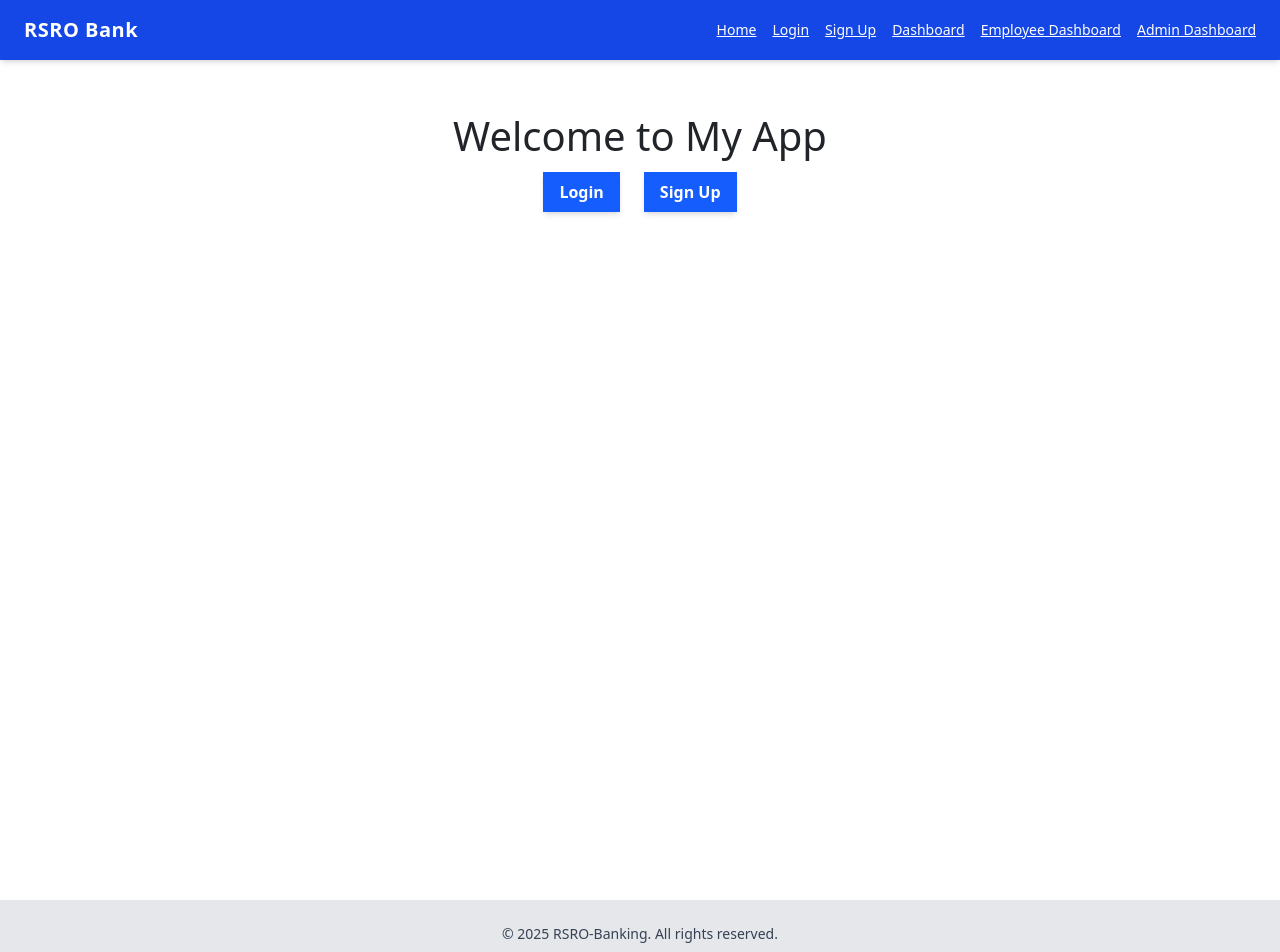
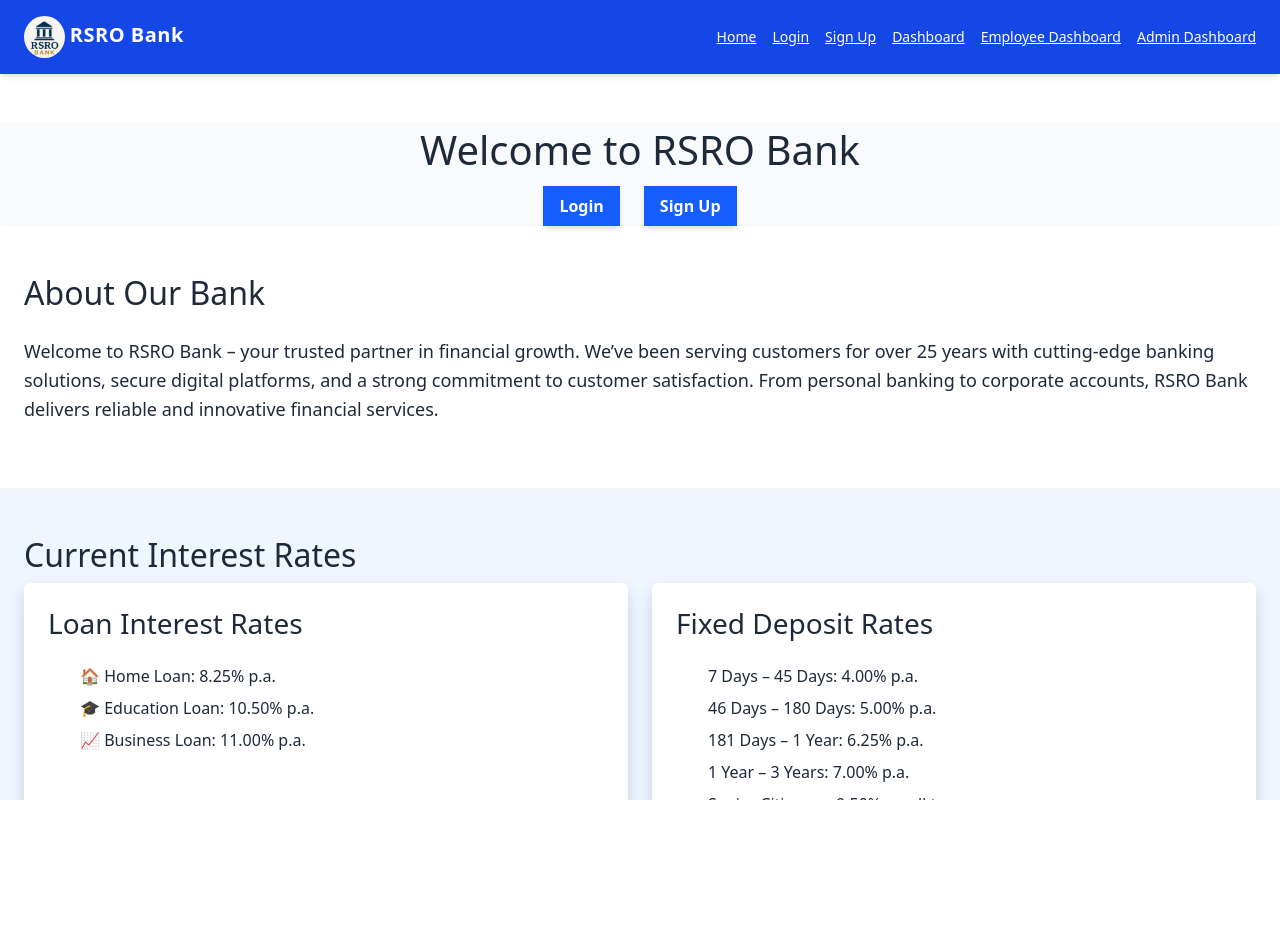
Before and after one commit to RSROBank/CDAC_RSRO_Project, a React (Vite) app in the folder Frontend/category-products-frontend/: page / in a window 1280 px wide. Shown: the top 952 px of the page. After the commit the page ends 800 px from the top, so only its background shows below. Built offline with nearby package versions, Linux system fonts and the light colour scheme.

Commit message:
Frontend Beautification

```diff
--- a/Frontend/category-products-frontend/src/App.jsx
+++ b/Frontend/category-products-frontend/src/App.jsx
@@ -1,38 +1,40 @@
 import "./App.css";
+import { Routes, Route } from "react-router-dom";
+import { ToastContainer } from "react-toastify";
 
-//import ListEmployees from './components/ListEmployees';
-import {Routes, Route } from "react-router-dom";
-
+import Navbar from "./components/Navbar";
+import Footer from "./components/Footer";
 import HomePage from "./components/Home";
 import LoginPage from "./components/Login";
-import { ToastContainer } from "react-toastify";
-import Navbar from "./components/Navbar";
-import Footer from "./components/Footer";
-
+import Signup from "./components/Signup";
 import CustomerDashboard from "./components/Dashboard/Dashbord";
 import EmployeeDashboard from "./components/EmployeeDashBoard/Dashbord";
 import AdminDashboard from "./components/AdminDashboard/Dashbord";
-import Signup from "./components/Signup";
 
 function App() {
   return (
     <>
-      <div className="min-h-screen bg-richblack-900 flex flex-col overflow-y-hidden">
-        {/* <HeaderComponent /> */}
+      {/* Container fills the full height and uses flex layout */}
+      <div className="flex flex-col h-screen">
+        {/* Fixed Navbar at the top */}
         <Navbar />
 
+        {/* Scrollable content area */}
+        <div className="flex-1 overflow-y-auto bg-richblack-900">
           <Routes>
             <Route path="/signup" element={<Signup />} />
             <Route path="/login" element={<LoginPage />} />
-          {/* http://localhost:3000 */}
             <Route path="/" element={<HomePage />} />
             <Route path="/dashboard" element={<CustomerDashboard />} />
             <Route path="/employeedashboard" element={<EmployeeDashboard />} />
             <Route path="/admindashboard" element={<AdminDashboard />} />
           </Routes>
-        {/* <FooterComponent /> */}
           <Footer />
         </div>
+
+        {/* Fixed Footer at the bottom */}
+      </div>
+
       <ToastContainer />
     </>
   );
--- a/Frontend/category-products-frontend/src/components/Dashboard/Sidebar.jsx
+++ b/Frontend/category-products-frontend/src/components/Dashboard/Sidebar.jsx
@@ -1,26 +1,27 @@
 // src/components/Dashboard/Sidebar.js
-import React from 'react';
+import React from "react";
 
 const options = [
-  'Dashboard',
-  'Statements',
-  'Send Money',
-  'Apply for Loan/FD',
-  'Loan',
-  'Manage Cards',
-  'Deposit'
+  "Dashboard",
+  "Statements",
+  "Send Money",
+  "Apply for Loan/FD",
+  "Loan",
+  "Manage Cards",
+  "Deposit",
 ];
 
 const Sidebar = ({ selected, setSelected }) => {
   return (
-    <div className="w-1/4 bg-white border-r p-4 space-y-2">
-      {options.map(option => (
+    <div
+      className=" w-1/4 bg-white border-r p-4 space-y-2"
+      style={{ minHeight: "100vh" }}
+    >
+      {options.map((option) => (
         <button
           key={option}
           className={`w-full py-2 px-3 text-left border rounded mt-4
-             hover:bg-blue-100 ${
-            selected === option ? 'bg-blue-200' : ''
-          }`}
+             hover:bg-blue-100 ${selected === option ? "bg-blue-200" : ""}`}
           onClick={() => setSelected(option)}
         >
           {option}
--- a/Frontend/category-products-frontend/src/components/Footer.jsx
+++ b/Frontend/category-products-frontend/src/components/Footer.jsx
@@ -3,9 +3,11 @@ import React from "react";
 
 const Footer = () => {
   return (
-    <footer className="bg-gray-200 text-gray-700 text-sm text-center py-4 mt-10">
-      <p>© {new Date().getFullYear()} RSRO-Banking. All rights reserved.</p>
-      <p>For help, contact support@rsrobanking.com</p>
+    <footer className="bg-gray-200 text-gray-700 text-sm text-center py-1 mt-1">
+      <p>
+        © {new Date().getFullYear()} RSRO-Banking. All rights reserved. For
+        help, contact support@rsrobanking.com
+      </p>
     </footer>
   );
 };
--- a/Frontend/category-products-frontend/src/components/Herosection.jsx
+++ b/Frontend/category-products-frontend/src/components/Herosection.jsx
@@ -1,23 +1,27 @@
-import React from 'react'
-import { useNavigate } from 'react-router-dom'
+import React from "react";
+import { useNavigate } from "react-router-dom";
 
 function Herosection() {
-    const navigate = useNavigate();
+  const navigate = useNavigate();
   return (
-   <div className='mt-12'>
-      <h1 className='text-center m-2 p-1'>Welcome to My App</h1>
-      <div className='flex justify-center items-center gap-4'>
-        <button onClick={() => navigate("/login")}
-        className='bg-blue-600 hover:bg-blue-700 text-white font-semibold py-2 px-3 rounded-lg transition-all duration-200 shadow-md hover:shadow-lg'>
-        Login
-      </button>
-      <button onClick={() => navigate("/signup")}
-        className='bg-blue-600 hover:bg-blue-700 text-white font-semibold py-2 px-3 rounded-lg transition-all duration-200 shadow-md hover:shadow-lg'>
-        Sign Up
-      </button>
+    <div className="mt-12">
+      <h1 className="text-center m-2 p-1">Welcome to RSRO Bank</h1>
+      <div className="flex justify-center items-center gap-4">
+        <button
+          onClick={() => navigate("/login")}
+          className="bg-blue-600 hover:bg-blue-700 text-white font-semibold py-2 px-3 rounded-lg transition-all duration-200 shadow-md hover:shadow-lg"
+        >
+          Login
+        </button>
+        <button
+          onClick={() => navigate("/signup")}
+          className="bg-blue-600 hover:bg-blue-700 text-white font-semibold py-2 px-3 rounded-lg transition-all duration-200 shadow-md hover:shadow-lg"
+        >
+          Sign Up
+        </button>
       </div>
     </div>
-  )
+  );
 }
 
-export default Herosection
+export default Herosection;
--- a/Frontend/category-products-frontend/src/components/Home.jsx
+++ b/Frontend/category-products-frontend/src/components/Home.jsx
@@ -1,18 +1,109 @@
 import React from "react";
-import { Outlet, useNavigate } from "react-router-dom";
-import Navbar from "./Navbar";
-import Footer from "./Footer";
 import Herosection from "./Herosection";
 
 const HomePage = () => {
-  const navigate = useNavigate();
-
   return (
     <>
-      <div
-        className="h-screen"
-      >
-        <Herosection/>
+      <div className="min-h-screen bg-gray-50 text-gray-800">
+        {/* Hero Section */}
+        <Herosection />
+
+        {/* About the Bank */}
+        <section className="px-6 py-12 bg-white shadow-sm">
+          <h2 className="text-3xl font-bold text-blue-800 mb-4">
+            About Our Bank
+          </h2>
+          <p className="text-lg leading-relaxed">
+            Welcome to RSRO Bank – your trusted partner in financial growth.
+            We’ve been serving customers for over 25 years with cutting-edge
+            banking solutions, secure digital platforms, and a strong commitment
+            to customer satisfaction. From personal banking to corporate
+            accounts, RSRO Bank delivers reliable and innovative financial
+            services.
+          </p>
+        </section>
+
+        {/* Loan and FD Rates */}
+        <section className="px-6 py-12 bg-blue-50">
+          <h2 className="text-2xl font-semibold text-blue-900 mb-6">
+            Current Interest Rates
+          </h2>
+          <div className="grid grid-cols-1 md:grid-cols-2 gap-6">
+            <div className="p-6 bg-white rounded shadow">
+              <h3 className="text-xl font-bold text-blue-700">
+                Loan Interest Rates
+              </h3>
+              <ul className="mt-4 space-y-2">
+                <li>🏠 Home Loan: 8.25% p.a.</li>
+                {/* /</ul><li🚗> Car Loan: 9.75% p.a.</li> */}
+                <li>🎓 Education Loan: 10.50% p.a.</li>
+                <li>📈 Business Loan: 11.00% p.a.</li>
+              </ul>
+            </div>
+            <div className="p-6 bg-white rounded shadow">
+              <h3 className="text-xl font-bold text-blue-700">
+                Fixed Deposit Rates
+              </h3>
+              <ul className="mt-4 space-y-2">
+                <li>7 Days – 45 Days: 4.00% p.a.</li>
+                <li>46 Days – 180 Days: 5.00% p.a.</li>
+                <li>181 Days – 1 Year: 6.25% p.a.</li>
+                <li>1 Year – 3 Years: 7.00% p.a.</li>
+                <li>Senior Citizens: +0.50% on all tenures</li>
+              </ul>
+            </div>
+          </div>
+        </section>
+
+        {/* Services Offered */}
+        <section className="px-6 py-12 bg-white shadow-sm">
+          <h2 className="text-2xl font-semibold text-blue-800 mb-6">
+            Our Services
+          </h2>
+          <div className="grid grid-cols-1 md:grid-cols-3 gap-6">
+            <div className="bg-gray-100 p-4 rounded-lg shadow">
+              <h3 className="text-lg font-semibold">💳 Digital Banking</h3>
+              <p>
+                24/7 access to your accounts via secure mobile & online banking
+                apps.
+              </p>
+            </div>
+            <div className="bg-gray-100 p-4 rounded-lg shadow">
+              <h3 className="text-lg font-semibold">
+                🏦 Personal & Business Loans
+              </h3>
+              <p>Low-interest loans tailored to meet your financial needs.</p>
+            </div>
+            <div className="bg-gray-100 p-4 rounded-lg shadow">
+              <h3 className="text-lg font-semibold">📄 Fixed Deposits</h3>
+              <p>
+                Invest safely and earn attractive returns with flexible FD
+                tenures.
+              </p>
+            </div>
+            <div className="bg-gray-100 p-4 rounded-lg shadow">
+              <h3 className="text-lg font-semibold">🔐 Safe Deposit Lockers</h3>
+              <p>Keep your valuables secure in our state-of-the-art lockers.</p>
+            </div>
+            <div className="bg-gray-100 p-4 rounded-lg shadow">
+              <h3 className="text-lg font-semibold">
+                🌍 International Banking
+              </h3>
+              <p>
+                Remittance, forex cards, and NRIs services for global citizens.
+              </p>
+            </div>
+          </div>
+        </section>
+
+        {/* Contact Info */}
+        <section className="px-6 py-12 bg-blue-100 text-blue-900">
+          <h2 className="text-2xl font-semibold mb-4">Contact Us</h2>
+          <p>Email: support@rsrobank.com | Phone: 1800-123-4567</p>
+          <p>
+            Address: RSRO Bank, Sector 10, Financial District, Mumbai, India
+          </p>
+        </section>
       </div>
     </>
   );
--- a/Frontend/category-products-frontend/src/components/Navbar.jsx
+++ b/Frontend/category-products-frontend/src/components/Navbar.jsx
@@ -1,11 +1,23 @@
 // src/components/Navbar.js
 import React from "react";
+import RSROBank from "../assets/Images/RSROBank.png";
 
 const Navbar = () => {
   return (
     <nav className="bg-blue-700 text-white px-6 py-3 shadow-md flex items-center justify-between">
       <div className="text-xl font-bold tracking-wide">
-        <span className="text-white">RSRO Bank</span>
+        <div className="text-white d-flex">
+          <img
+            src={RSROBank}
+            alt="paji"
+            style={{
+              width: "7%",
+              borderRadius: "50%",
+              height: "5%",
+            }}
+          />
+          <span style={{ padding: "5px" }}> RSRO Bank</span>
+        </div>
       </div>
       <div className="space-x-4 text-sm">
         <a href="/" className="hover:underline text-white">
```
Also changed, not shown: Frontend/category-products-frontend/src/components/Signup.jsx (+102 -88 lines), Frontend/category-products-frontend/src/assets/Images/RSROBank.png (added), 1 other file (tests, documents, lock files or other folders). Lines whose indentation alone changed are shown as unchanged.
